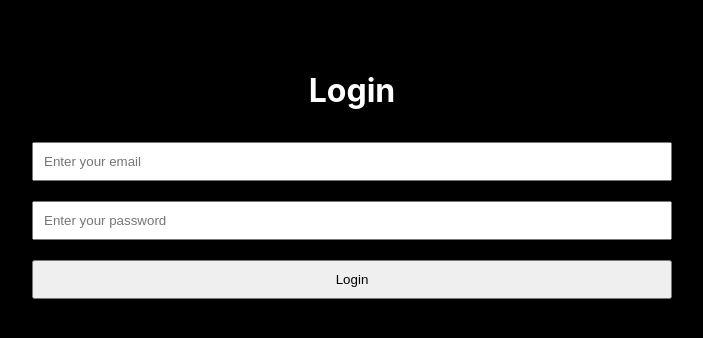
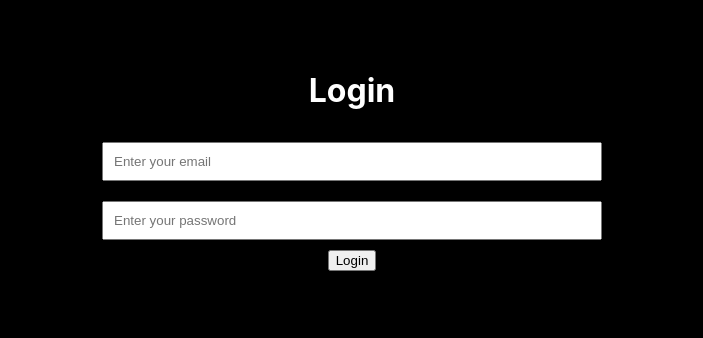
Before and after one commit to marlonanthony/currency_exchange, a React (Create React App) app in the folder client/: page /login in a window 1280 px wide. Shown: the top 338 px of the page, without its empty margins (288-991 px from the left). Built offline with nearby package versions, Linux system fonts and the light colour scheme.

Commit message:
styled login and register

```diff
--- a/client/src/components/auth/Login.js
+++ b/client/src/components/auth/Login.js
@@ -18,13 +18,14 @@ export default function Login(props) {
                 })
             }}>
             {(login, { client }) => (
-                <div style={{textAlign: 'center', marginTop: 50 }}>
+                <div className='login' style={{textAlign: 'center', marginTop: 50 }}>
                     <form onSubmit={ async (e) => {
-                        e.preventDefault()
-                        client.resetStore()
-                        await login({variables: { email, password }})
-                        props.history.push('/')
-                    }} style={{display: 'flex', justifyContent: 'center', flexDirection: 'column', alignItems: 'center' }}>
+                            e.preventDefault()
+                            client.resetStore()
+                            await login({variables: { email, password }})
+                            props.history.push('/')
+                        }}
+                        style={{display: 'flex', justifyContent: 'center', flexDirection: 'column', alignItems: 'center' }}>
                         <h1>Login</h1>
                         <input
                             required
@@ -33,7 +34,6 @@ export default function Login(props) {
                             value={email}
                             onChange={(e) => setEmail(e.target.value)}
                             placeholder='Enter your email'
-                            style={{padding: 10, margin: '10px 0px', width: '50%'}}
                         />
                         <input
                             required
@@ -41,9 +41,8 @@ export default function Login(props) {
                             value={password}
                             onChange={(e) => setPassword(e.target.value) }
                             placeholder='Enter your password'
-                            style={{padding: 10, margin: '10px 0px', width: '50%'}}
                         />
-                        <button type='submit' style={{padding: 10, margin: '10px 0px', width: '50%'}}>Login</button>
+                        <button type='submit'>Login</button>
                     </form>
                 </div>
             )}
--- a/client/src/components/auth/Register.js
+++ b/client/src/components/auth/Register.js
@@ -10,7 +10,7 @@ export default function Register(props) {
     return (
         <Mutation mutation={REGISTERMUTATION}>
             {register => (
-                <div style={{textAlign: 'center' }}>
+                <div className='register' style={{textAlign: 'center' }}>
                     <form onSubmit={ async (e) => {
                         e.preventDefault()
                         await register({variables: { email, password, name }})
@@ -24,7 +24,7 @@ export default function Register(props) {
                             value={email}
                             onChange={(e) => setEmail(e.target.value)}
                             placeholder='Enter your email'
-                            style={{padding: 10, margin: '10px 0px', width: '50%'}}
+
                         />
                         <input
                             required
@@ -32,7 +32,7 @@ export default function Register(props) {
                             value={password}
                             onChange={(e) => setPassword(e.target.value) }
                             placeholder='Enter your password'
-                            style={{padding: 10, margin: '10px 0px', width: '50%'}}
+
                         />
                         <input
                             required
@@ -40,9 +40,9 @@ export default function Register(props) {
                             value={name}
                             onChange={(e) => setName(e.target.value) }
                             placeholder='Enter your name'
-                            style={{padding: 10, margin: '10px 0px', width: '50%'}}
+
                         />
-                        <button type='submit' style={{padding: 10, margin: '10px 0px', width: '50%'}}>SignUp</button>
+                        <button type='submit' >SignUp</button>
                     </form>
                 </div>
             )}
--- a/client/src/index.css
+++ b/client/src/index.css
@@ -24,7 +24,7 @@ h1,h2, h3, h4 { color: white; }
   top: 25%;
   padding: 20px;
   animation-name: modal;
-  animation-duration: .5s;
+  animation-duration: .2s;
   animation-iteration-count: 1;
 }
 .open_position_modal p {
@@ -52,7 +52,24 @@ h1,h2, h3, h4 { color: white; }
   margin: 10px;
 }
 
+.login input,
+.register input {
+  padding: 10px;
+  margin: 10px 0px;
+  width: 80%;
+  max-width: 500px;
+}
+
 @keyframes modal {
+  0% {
+    opacity: 0;
+  }
+  50% { opacity: .2;}
+  100% {
+    opacity: 1;
+  }
+}
+/* @keyframes modal {
   0% {
     transform: translateY(-100vh);
   }
@@ -60,7 +77,7 @@ h1,h2, h3, h4 { color: white; }
   100% {
     transform: translateY(0);
   }
-}
+} */
 
 
 body {
```
